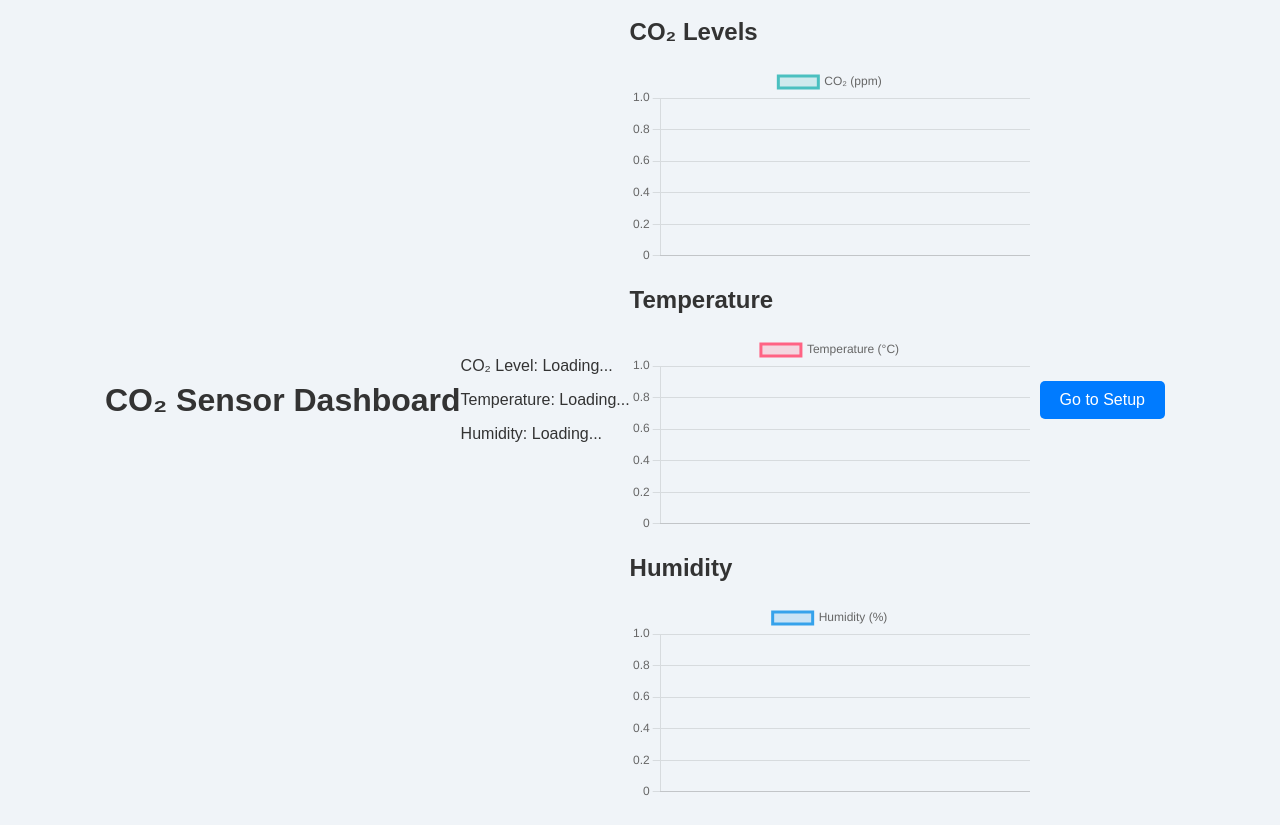
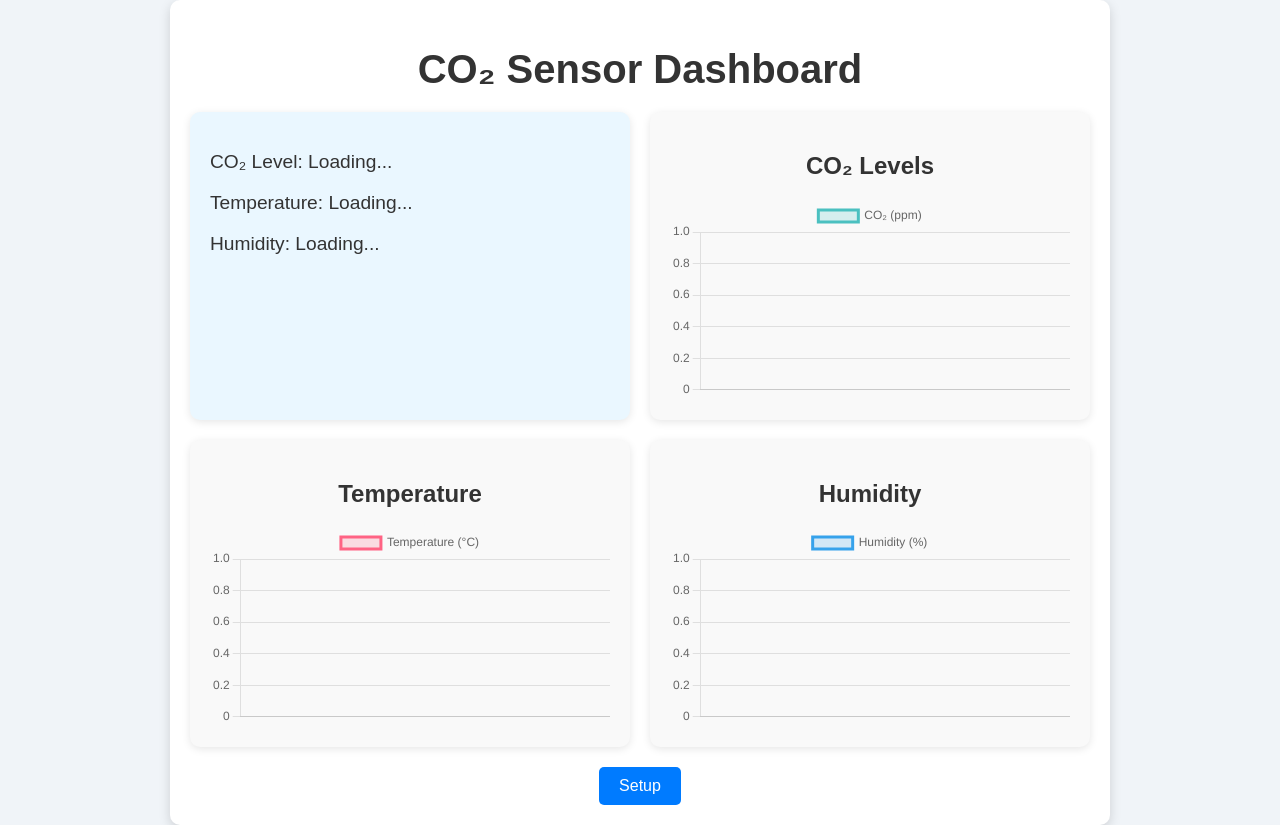
Before and after one commit to TheDukeElephant/bepproject, a Flask app: page /dashboard in a window 1280 px wide. Before the commit the page ends 796 px from the top, so only its background shows below. Run offline with Flask 3, Linux system fonts and the light colour scheme; a user stored in the database is signed in; some libraries are stand-ins or nearby versions.

Commit message:
new layout

```diff
--- a/app/static/styles.css
+++ b/app/static/styles.css
@@ -6,88 +6,67 @@ body {
     display: flex;
     justify-content: center;
     align-items: center;
-    height: 100vh;
+    min-height: 100vh;
     background-color: #f0f4f8;
     color: #333;
 }
 
-/* Login Form Styling */
-.login-container {
-    display: flex;
-    flex-direction: column;
-    align-items: center;
+/* Dashboard Container Styling */
+.dashboard-container {
+    max-width: 900px;
+    width: 100%;
+    padding: 20px;
     background-color: #fff;
-    padding: 40px;
     border-radius: 10px;
     box-shadow: 0 4px 12px rgba(0, 0, 0, 0.15);
-    max-width: 400px;
-    width: 100%;
     text-align: center;
 }
 
-.login-container h2 {
-    color: #007bff;
-    font-size: 1.8em;
+/* Title Styling */
+.dashboard-container h1 {
+    font-size: 2.5em;
+    color: #333;
     margin-bottom: 20px;
 }
 
-form label {
-    display: block;
-    font-size: 1em;
-    color: #555;
-    margin-top: 10px;
-    text-align: left;
-    width: 100%;
+/* Grid Layout for Dashboard */
+.grid-container {
+    display: grid;
+    grid-template-columns: repeat(2, 1fr);
+    gap: 20px;
+    margin-top: 20px;
 }
 
-form input[type="text"],
-form input[type="password"] {
-    font-size: 1em;
-    padding: 12px;
-    margin: 10px 0;
-    width: 100%;
-    border: 1px solid #ddd;
-    border-radius: 5px;
-    box-sizing: border-box;
+/* Sensor Data Section Styling */
+.sensor-data {
+    background-color: #eaf7ff;
+    padding: 20px;
+    border-radius: 10px;
+    text-align: left;
+    font-size: 1.2em;
+    box-shadow: 0 2px 8px rgba(0, 0, 0, 0.1);
 }
 
-form button {
-    width: 100%;
-    font-size: 1em;
-    padding: 12px;
-    background-color: #007bff;
-    color: #fff;
-    border: none;
-    border-radius: 5px;
-    cursor: pointer;
-    margin-top: 20px;
-    transition: background-color 0.3s;
+/* Graph Styling */
+.graph {
+    background-color: #f9f9f9;
+    padding: 20px;
+    border-radius: 10px;
+    text-align: center;
+    box-shadow: 0 2px 8px rgba(0, 0, 0, 0.1);
 }
 
-form button:hover {
-    background-color: #0056b3;
-}
-
-/* Dashboard Styling */
-.dashboard-container {
-    text-align: center;
-    background-color: #fff;
-    padding: 40px;
-    border-radius: 10px;
-    box-shadow: 0 4px 12px rgba(0, 0, 0, 0.15);
-    max-width: 500px;
-    width: 100%;
-}
-
+/* Button Styling */
 button {
     padding: 10px 20px;
-    margin: 10px;
+    margin: 20px 0 0;
     border: none;
     border-radius: 5px;
     background-color: #007BFF;
     color: white;
     cursor: pointer;
     font-size: 16px;
+    transition: background-color 0.3s;
 }
 
 button:hover {
@@ -98,30 +77,13 @@ a {
     text-decoration: none;
 }
 
-.dashboard-container h1 {
-    color: #333;
-    font-size: 2em;
-    margin-bottom: 20px;
+/* Responsive Design */
+@media (max-width: 768px) {
+    .grid-container {
+        grid-template-columns: 1fr;
+    }
+
+    .dashboard-container {
+        padding: 10px;
+    }
 }
-
-.co2-reading {
-    font-size: 2em;
-    color: #007bff;
-    font-weight: bold;
-}
-
-.logout-button {
-    font-size: 1em;
-    padding: 10px 20px;
-    background-color: #ff4d4d;
-    color: #fff;
-    border: none;
-    border-radius: 5px;
-    cursor: pointer;
-    margin-top: 20px;
-    transition: background-color 0.3s;
-}
-
-.logout-button:hover {
-    background-color: #cc0000;
-}
--- a/app/templates/dashboard.html
+++ b/app/templates/dashboard.html
@@ -10,15 +10,17 @@
     <script src="{{ url_for('static', filename='scripts/dashboard.js') }}" defer></script>
 </head>
 <body>
+    <div class="dashboard-container">
         <h1>CO₂ Sensor Dashboard</h1>
 
+        <div class="grid-container">
+            <!-- Sensor Data -->
             <div class="sensor-data">
                 <p>CO₂ Level: <span id="co2">Loading...</span></p>
                 <p>Temperature: <span id="temperature">Loading...</span></p>
                 <p>Humidity: <span id="humidity">Loading...</span></p>
             </div>
 
-    <div class="graphs">
             <!-- CO₂ Graph -->
             <div class="graph">
                 <h2>CO₂ Levels</h2>
@@ -38,6 +40,7 @@
             </div>
         </div>
 
-    <a href="{{ url_for('main.setup') }}"><button>Go to Setup</button></a>
+        <a href="{{ url_for('main.setup') }}"><button>Setup</button></a>
+    </div>
 </body>
 </html>
```
Lines whose indentation alone changed are shown as unchanged.
